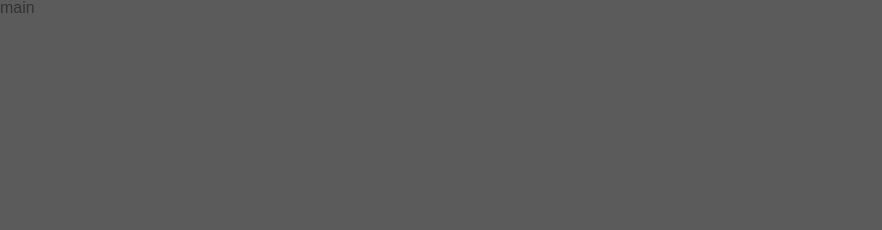
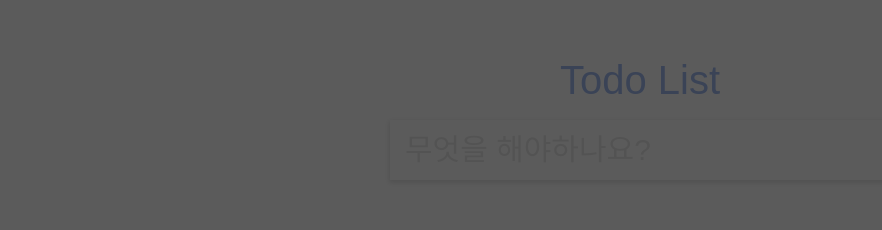
Before and after one commit to leesunmin1231/wanted-pre-onboarding-challenge-fe-1, a React (Create React App) app in the folder client/: page / in a window 1280 px wide. Shown: the top 230 px of the page, without its empty margins (0-882 px from the left). Built offline with nearby package versions, Linux system fonts and the light colour scheme.

Commit message:
feat(fe): todoList 기본 기능 완성

```diff
--- a/client/src/atom/index.ts
+++ b/client/src/atom/index.ts
@@ -1,5 +1,16 @@
 import { atom } from 'recoil';
+import todoType from '../types/TodoList';
 import modalType from '../types/Modal';
+
+export const todoList = atom<todoType[]>({
+  key: 'todoList',
+  default: [],
+});
+
+export const completeList = atom<todoType[]>({
+  key: 'completeList',
+  default: [],
+});
 
 export const modalContent = atom<modalType>({
   key: 'modal',
--- /dev/null
+++ b/client/src/components/TodoList/TodoInputBox/index.tsx
@@ -0,0 +1,54 @@
+import React, { KeyboardEvent, useState } from 'react';
+import { useSetRecoilState } from 'recoil';
+import styled from '@emotion/styled';
+import { todoList } from '../../../atom';
+import { getListKey } from '../../../util/getListKey';
+
+export default function TodoInputBox() {
+  const setCurrentTodoList = useSetRecoilState(todoList);
+  const [newTodo, setNewTodo] = useState('');
+
+  const createNewTodo = () => {
+    setCurrentTodoList((prevState) =>
+      prevState.concat({ editing: false, done: false, content: newTodo, key: getListKey() })
+    );
+    setNewTodo('');
+  };
+
+  const handleTodoSubmit = (e: KeyboardEvent) => {
+    if (e.nativeEvent.isComposing) return;
+    const { key } = e;
+    if (key === 'Enter') {
+      createNewTodo();
+    }
+  };
+  return (
+    <InputBox
+      type="text"
+      placeholder="무엇을 해야하나요?"
+      onChange={(e) => setNewTodo(e.target.value)}
+      onKeyDown={handleTodoSubmit}
+      value={newTodo}
+    />
+  );
+}
+
+const InputBox = styled.input`
+  width: 100%;
+  height: 60px;
+  border: 0px;
+  font-size: 30px;
+  padding: 0px 15px;
+  &:focus {
+    outline-style: none;
+  }
+  &::placeholder {
+    user-select: none;
+    color: ${({ theme }) => theme.colors.GRAY3};
+  }
+  &:disabled {
+    background-color: ${({ theme }) => theme.colors.GRAY3};
+    -webkit-box-shadow: 0 0 0 30px ${({ theme }) => theme.colors.GRAY3} inset !important;
+    box-shadow: 0 0 0 30px ${({ theme }) => theme.colors.GRAY3} inset !important;
+  }
+`;
--- /dev/null
+++ b/client/src/components/TodoList/TodoItemBox/index.tsx
@@ -0,0 +1,172 @@
+import React, { useState, KeyboardEvent } from 'react';
+import styled from '@emotion/styled';
+import { useSetRecoilState, SetterOrUpdater } from 'recoil';
+import { SmallButton } from '../../../styles/common';
+import { todoList, completeList } from '../../../atom';
+import todoType from '../../../types/TodoList';
+import useModal from '../../../hooks/useModal';
+
+function TodoItemBox({ currentTodo }: { currentTodo: todoType }) {
+  const setCurrentTodoList = useSetRecoilState(todoList);
+  const setCompleteTodoList = useSetRecoilState(completeList);
+  const [newTodo, setNewTodo] = useState(currentTodo.content);
+  const { setContent, closeModal } = useModal();
+
+  const setContentState = (setter: SetterOrUpdater<todoType[]>) => {
+    setter((prevState) =>
+      prevState.map((todo) => {
+        if (todo.key === currentTodo.key) return { ...todo, content: newTodo, editing: false };
+        return { ...todo };
+      })
+    );
+  };
+  const setEditingState = (setter: SetterOrUpdater<todoType[]>) => {
+    setter((prevState) =>
+      prevState.map((todo) => {
+        if (todo.key === currentTodo.key) return { ...todo, editing: true };
+        return { ...todo };
+      })
+    );
+  };
+
+  const handleTodoSubmit = (e: KeyboardEvent) => {
+    if (e.nativeEvent.isComposing) return;
+    const { key } = e;
+    if (key === 'Enter') {
+      if (currentTodo.done) {
+        setContentState(setCompleteTodoList);
+      } else {
+        setContentState(setCurrentTodoList);
+      }
+    }
+  };
+
+  const editHandler = () => {
+    if (currentTodo.done) {
+      setEditingState(setCompleteTodoList);
+    } else {
+      setEditingState(setCurrentTodoList);
+    }
+  };
+  const deleteTodo = () => {
+    if (currentTodo.done) {
+      setCompleteTodoList((prevState) => prevState.filter((todo) => todo.key !== currentTodo.key));
+    } else {
+      setCurrentTodoList((prevState) => prevState.filter((todo) => todo.key !== currentTodo.key));
+    }
+    closeModal();
+  };
+  const deleteHandler = () => {
+    setContent('삭제 하시겠습니까?', [
+      { name: 'Cancel', handler: closeModal },
+      { name: 'Confirm', handler: deleteTodo },
+    ]);
+  };
+  const toggleDoneState = () => {
+    if (currentTodo.done) {
+      setCompleteTodoList((prevState) => prevState.filter((todo) => todo.key !== currentTodo.key));
+      setCurrentTodoList((prevState) => prevState.concat({ ...currentTodo, done: false }));
+    } else {
+      setCurrentTodoList((prevState) => prevState.filter((todo) => todo.key !== currentTodo.key));
+      setCompleteTodoList((prevState) => prevState.concat({ ...currentTodo, done: true }));
+    }
+  };
+  return (
+    <Wrapper>
+      {currentTodo.editing ? (
+        <EditBox>
+          <InputBox
+            type="text"
+            placeholder=""
+            onChange={(e) => setNewTodo(e.target.value)}
+            onKeyDown={handleTodoSubmit}
+            value={newTodo}
+            autoFocus
+          />
+        </EditBox>
+      ) : (
+        <TodoBox>
+          <TextBox onClick={() => toggleDoneState()}>
+            {currentTodo.done ? (
+              <CompleteText>{currentTodo.content}</CompleteText>
+            ) : (
+              <IncompleteText>{currentTodo.content}</IncompleteText>
+            )}
+          </TextBox>
+          <ButtonWrapper>
+            <SmallButton onClick={() => editHandler()} isDelete={false}>
+              수정
+            </SmallButton>
+            <SmallButton onClick={() => deleteHandler()} isDelete>
+              삭제
+            </SmallButton>
+          </ButtonWrapper>
+        </TodoBox>
+      )}
+    </Wrapper>
+  );
+}
+
+export default React.memo(TodoItemBox);
+
+const Wrapper = styled.div`
+  width: 100%;
+  height: 55px;
+  display: flex;
+  justify-content: center;
+  align-items: center;
+  border-top: 1px solid ${({ theme }) => theme.colors.GRAY3};
+`;
+
+const EditBox = styled.div`
+  width: 95%;
+`;
+
+const InputBox = styled.input`
+  width: 100%;
+  height: 54px;
+  border: 0px;
+  font-size: 30px;
+  padding: 0px 15px;
+  &:focus {
+    outline-style: none;
+  }
+  &::placeholder {
+    user-select: none;
+    color: ${({ theme }) => theme.colors.GRAY4};
+  }
+`;
+
+const TodoBox = styled.div`
+  width: 100%;
+  height: 54px;
+  display: flex;
+  padding: 0px 15px;
+  &:first-of-type {
+    border-top: 0px;
+  }
+`;
+
+const ButtonWrapper = styled.div`
+  width: 100px;
+  display: flex;
+  align-items: center;
+`;
+
+const TextBox = styled.button`
+  flex: 1;
+  border: 0px;
+  background-color: ${({ theme }) => theme.colors.WHITE};
+  text-align: left;
+  cursor: pointer;
+`;
+
+const CompleteText = styled.s`
+  color: ${({ theme }) => theme.colors.GRAY2};
+  font-size: 25px;
+`;
+
+const IncompleteText = styled.div`
+  color: ${({ theme }) => theme.colors.BLACK};
+  font-size: 25px;
+`;
--- /dev/null
+++ b/client/src/components/TodoList/index.tsx
@@ -0,0 +1,47 @@
+import React from 'react';
+import styled from '@emotion/styled';
+import { useRecoilValue } from 'recoil';
+import { todoList, completeList } from '../../atom';
+import TodoInputBox from './TodoInputBox';
+import TodoItemBox from './TodoItemBox';
+
+function TodoList() {
+  const currentTodoList = useRecoilValue(todoList);
+  const completeTodoList = useRecoilValue(completeList);
+  return (
+    <Wrapper>
+      <Header>Todo List</Header>
+      <ListBox>
+        <TodoInputBox />
+        {currentTodoList.map((item) => (
+          <TodoItemBox key={item.key} currentTodo={item} />
+        ))}
+        {completeTodoList.map((item) => (
+          <TodoItemBox key={item.key} currentTodo={item} />
+        ))}
+      </ListBox>
+    </Wrapper>
+  );
+}
+
+export default React.memo(TodoList);
+
+const Wrapper = styled.div`
+  width: 500px;
+  padding-bottom: 50px;
+`;
+
+const Header = styled.header`
+  font-size: 40px;
+  width: 500px;
+  height: 120px;
+  padding-top: 60px;
+  text-align: center;
+  color: ${({ theme }) => theme.colors.PRIMARY};
+`;
+const ListBox = styled.div`
+  width: 100%;
+  height: min-content;
+  background-color: ${({ theme }) => theme.colors.WHITE};
+  box-shadow: rgb(0 0 0 / 20%) 0px 2px 5px 1px;
+`;
--- a/client/src/pages/Todo.tsx
+++ b/client/src/pages/Todo.tsx
@@ -2,6 +2,8 @@ import React, { useEffect, useState } from 'react';
 import { useNavigate } from 'react-router-dom';
 import Loading from '../components/Loading';
 import useModal from '../hooks/useModal';
+import TodoList from '../components/TodoList';
+import { TodoFrame } from '../styles/frame';
 
 export default function Todo() {
   const [isLogined, setIsLogined] = useState(false);
@@ -24,5 +26,5 @@ export default function Todo() {
     }
     setIsLogined(true);
   }, [setIsLogined]);
-  return <div>{isLogined ? <div>main</div> : <Loading />}</div>;
+  return <TodoFrame>{isLogined ? <TodoList /> : <Loading />}</TodoFrame>;
 }
--- a/client/src/styles/common.ts
+++ b/client/src/styles/common.ts
@@ -27,3 +27,19 @@ export const MiddleButton = styled.button`
     background-color: ${({ theme }) => theme.colors.GRAY2};
   }
 `;
+
+export const SmallButton = styled.button<{ isDelete: boolean }>`
+  width: 50px;
+  height: 30px;
+  cursor: pointer;
+  color: ${({ isDelete }) => (isDelete ? ({ theme }) => theme.colors.RED : ({ theme }) => theme.colors.PRIMARY_DARK)};
+  border: 0px;
+  background-color: ${({ theme }) => theme.colors.WHITE};
+  border-radius: 5px;
+  &:hover {
+    background-color: ${({ theme }) => theme.colors.GRAY4};
+  }
+  &:active {
+    filter: brightness(0.7);
+  }
+`;
--- a/client/src/styles/frame.ts
+++ b/client/src/styles/frame.ts
@@ -7,3 +7,10 @@ export const AuthFrame = styled.div`
   justify-content: center;
   align-items: center;
 `;
+
+export const TodoFrame = styled.div`
+  width: 100%;
+  height: 100%;
+  display: flex;
+  justify-content: center;
+`;
--- /dev/null
+++ b/client/src/types/TodoList.ts
@@ -0,0 +1,6 @@
+export default interface todoType {
+  key: string;
+  content: string;
+  done: boolean;
+  editing: boolean;
+}
```
